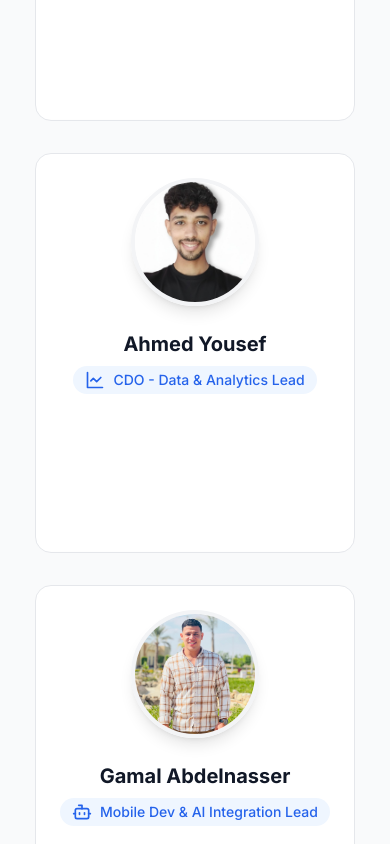
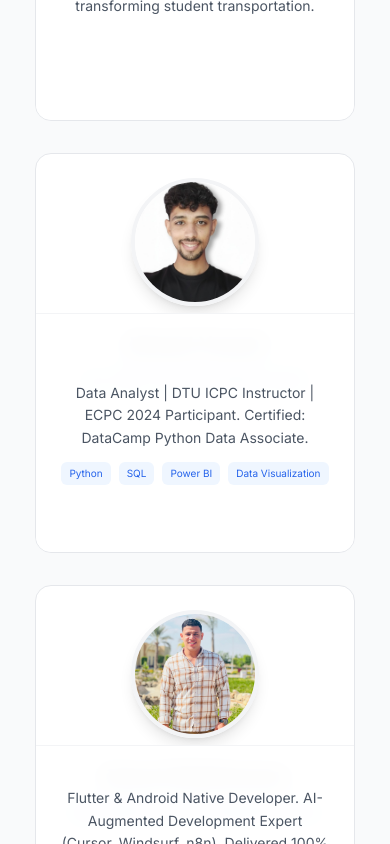
Before and after one commit to eu-bus/EuBus, a Next.js app: page / in a window 390 px wide. Shown: the part 4420-5264 px from the top of the page. Built offline with nearby package versions, Linux system fonts and the light colour scheme.

Commit message:
feat: enhance Team cards mobile behavior to auto-show description on scroll

```diff
--- a/src/components/Team.tsx
+++ b/src/components/Team.tsx
@@ -1,6 +1,7 @@
 "use client";
 
-import { motion } from "framer-motion";
+import { motion, useInView } from "framer-motion";
+import { useRef } from "react";
 import Image from "next/image";
 import { User, Code2, ShieldCheck, Database, Laptop, Bot, LineChart, Lock } from "lucide-react";
 import { useLanguage } from "@/context/LanguageContext";
@@ -87,6 +88,67 @@ const teamData = [
   },
 ];
 
+
+const TeamCard = ({ member, index, language, t }: { member: any, index: number, language: string, t: any }) => {
+  const ref = useRef(null);
+  const isInView = useInView(ref, { amount: 0.6, once: false });
+
+  return (
+    <motion.a
+      ref={ref}
+      href={member.linkedin}
+      target="_blank"
+      rel="noopener noreferrer"
+      initial={{ opacity: 0, scale: 0.95 }}
+      whileInView={{ opacity: 1, scale: 1 }}
+      viewport={{ once: true }}
+      transition={{ duration: 0.5, delay: index * 0.1 }}
+      className="relative bg-white dark:bg-zinc-800/50 backdrop-blur-sm rounded-2xl border border-gray-200 dark:border-zinc-700/50 hover:border-blue-500 dark:hover:border-blue-500/30 hover:shadow-xl transition-all duration-300 group overflow-hidden hover:bg-white dark:hover:bg-zinc-800 block cursor-pointer h-[400px]"
+    >
+      <div className="flex flex-col items-center text-center p-6 h-full">
+        <div className="relative w-32 h-32 mb-6 rounded-full overflow-hidden border-4 border-gray-100 dark:border-zinc-700 group-hover:border-blue-500 transition-colors shadow-lg shrink-0">
+          {member.image ? (
+            <Image
+              src={member.image}
+              alt={language === 'en' ? member.name.en : member.name.ar}
+              fill
+              className="object-cover transition-transform duration-500 group-hover:scale-110"
+            />
+          ) : (
+            <div className="w-full h-full bg-gray-100 dark:bg-zinc-800 flex items-center justify-center text-gray-400 dark:text-zinc-500">
+              <User className="w-12 h-12" />
+            </div>
+          )}
+        </div>
+
+        <h3 className="text-xl font-bold text-gray-900 dark:text-white mb-2 font-arabic transition-colors duration-300">
+            {language === 'en' ? member.name.en : member.name.ar}
+        </h3>
+        <div className="flex items-center gap-2 text-blue-600 dark:text-blue-400 mb-2 text-sm font-medium bg-blue-50 dark:bg-blue-500/10 px-3 py-1 rounded-full transition-colors duration-300">
+          {member.icon}
+          <span className="font-arabic">{language === 'en' ? member.role.en : member.role.ar}</span>
+        </div>
+
+        {/* Overlay Section - Mobile: InView, Desktop: Hover */}
+        <div className={`absolute inset-x-0 bottom-0 bg-white/95 dark:bg-zinc-900/95 backdrop-blur-md p-6 transform transition-transform duration-500 ease-in-out border-t border-gray-100 dark:border-zinc-700 flex flex-col justify-center h-[60%] ${isInView ? 'translate-y-0' : 'translate-y-full'} md:translate-y-full md:group-hover:translate-y-0`}>
+            <p className="text-gray-600 dark:text-gray-400 text-sm leading-relaxed font-arabic mb-3 transition-colors duration-300">
+              {language === 'en' ? member.bio.en : member.bio.ar}
+            </p>
+            {member.skills && member.skills.length > 0 && (
+              <div className="flex flex-wrap gap-2 justify-center">
+                {member.skills.map((skill: string, i: number) => (
+                  <span key={i} className="text-[10px] bg-blue-50 dark:bg-blue-900/20 text-blue-600 dark:text-blue-400 px-2 py-1 rounded-md transition-colors duration-300">
+                    {skill}
+                  </span>
+                ))}
+              </div>
+            )}
+        </div>
+      </div>
+    </motion.a>
+  );
+};
+
 export default function Team() {
   const { language, t } = useLanguage();
 
@@ -113,58 +175,7 @@ export default function Team() {
 
         <div className="grid md:grid-cols-2 lg:grid-cols-3 gap-8 justify-center" dir={language === 'ar' ? 'rtl' : 'ltr'}>
           {teamData.map((member, index) => (
-            <motion.a
-              href={member.linkedin}
-              target="_blank"
-              rel="noopener noreferrer"
-              key={index}
-              initial={{ opacity: 0, scale: 0.95 }}
-              whileInView={{ opacity: 1, scale: 1 }}
-              viewport={{ once: false }}
-              transition={{ duration: 0.5, delay: index * 0.1 }}
-              className="relative  bg-white dark:bg-zinc-800/50 backdrop-blur-sm rounded-2xl border border-gray-200 dark:border-zinc-700/50 hover:border-blue-500 dark:hover:border-blue-500/30 hover:shadow-xl transition-all duration-300 group overflow-hidden hover:bg-white dark:hover:bg-zinc-800 block cursor-pointer h-[400px]"
-            >
-              <div className="flex flex-col items-center text-center p-6 h-full">
-                <div className="relative w-32 h-32 mb-6 rounded-full overflow-hidden border-4 border-gray-100 dark:border-zinc-700 group-hover:border-blue-500 transition-colors shadow-lg shrink-0">
-                  {member.image ? (
-                    <Image
-                      src={member.image}
-                      alt={language === 'en' ? member.name.en : member.name.ar}
-                      fill
-                      className="object-cover transition-transform duration-500 group-hover:scale-110"
-                    />
-                  ) : (
-                    <div className="w-full h-full bg-gray-100 dark:bg-zinc-800 flex items-center justify-center text-gray-400 dark:text-zinc-500">
-                      <User className="w-12 h-12" />
-                    </div>
-                  )}
-                </div>
-
-                <h3 className="text-xl font-bold text-gray-900 dark:text-white mb-2 font-arabic transition-colors duration-300">
-                   {language === 'en' ? member.name.en : member.name.ar}
-                </h3>
-                <div className="flex items-center gap-2 text-blue-600 dark:text-blue-400 mb-2 text-sm font-medium bg-blue-50 dark:bg-blue-500/10 px-3 py-1 rounded-full transition-colors duration-300">
-                  {member.icon}
-                  <span className="font-arabic">{language === 'en' ? member.role.en : member.role.ar}</span>
-                </div>
-
-                {/* Overlay Section - Slides up on hover */}
-                <div className="absolute inset-x-0 bottom-0 bg-white/95 dark:bg-zinc-900/95 backdrop-blur-md p-6 transform translate-y-full group-hover:translate-y-0 transition-transform duration-300 ease-in-out border-t border-gray-100 dark:border-zinc-700 flex flex-col justify-center h-[60%]">
-                    <p className="text-gray-600 dark:text-gray-400 text-sm leading-relaxed font-arabic mb-3 transition-colors duration-300">
-                      {language === 'en' ? member.bio.en : member.bio.ar}
-                    </p>
-                    {member.skills && member.skills.length > 0 && (
-                      <div className="flex flex-wrap gap-2 justify-center">
-                        {member.skills.map((skill, i) => (
-                          <span key={i} className="text-[10px] bg-blue-50 dark:bg-blue-900/20 text-blue-600 dark:text-blue-400 px-2 py-1 rounded-md transition-colors duration-300">
-                            {skill}
-                          </span>
-                        ))}
-                      </div>
-                    )}
-                </div>
-              </div>
-            </motion.a>
+             <TeamCard key={index} member={member} index={index} language={language} t={t} />
           ))}
         </div>
       </div>
```
